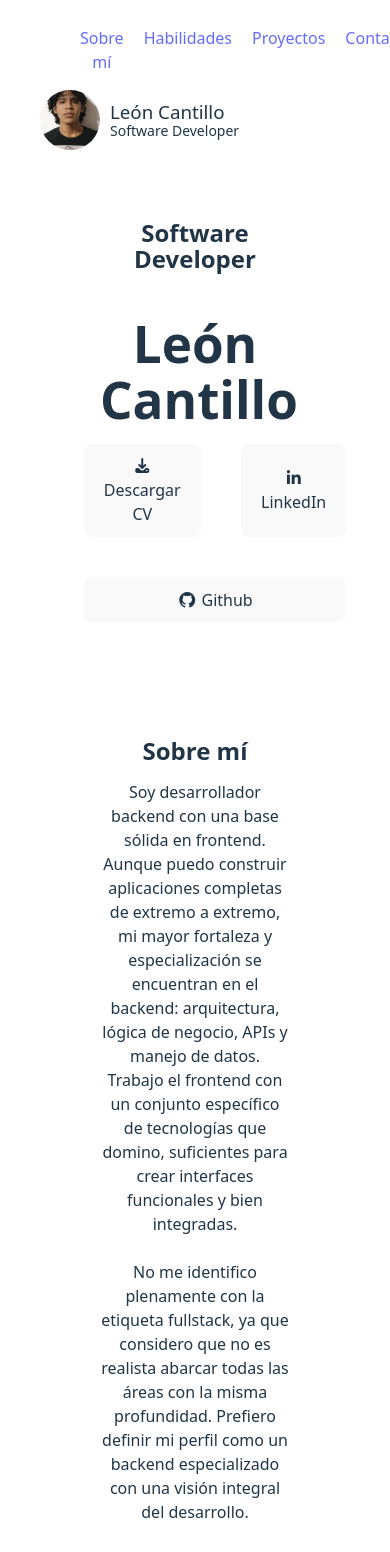
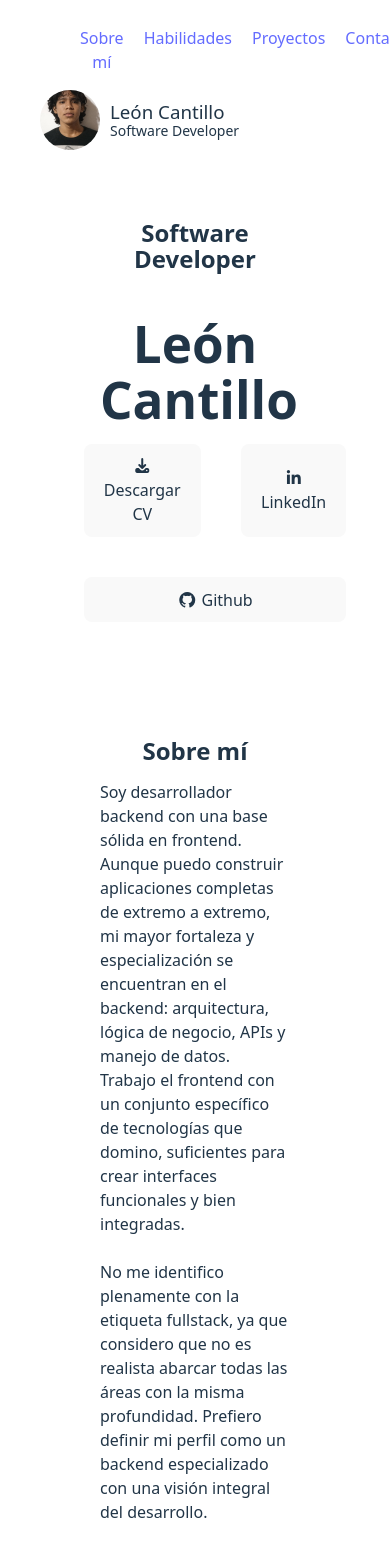
Before and after one commit to leoncantillo/portfolio, a React (Vite) app: page / in a window 390 px wide. Shown: the top 1552 px of the page. Built offline with nearby package versions, Linux system fonts and the light colour scheme.

Commit message:
[ADD] Section about me styles.

```diff
--- a/src/pages/Introduction.jsx
+++ b/src/pages/Introduction.jsx
@@ -2,6 +2,7 @@ import Header from "../components/Header";
 import Layout from "../components/Layout";
 import './../styles/introduction.scss';
 import './../styles/section_hero.scss';
+import './../styles/section_about.scss';
 
 const Introduction = () => {
   return (
@@ -39,7 +40,7 @@ const Introduction = () => {
         <Layout>
           <div className="about__container">
             <div className="about__info">
-          <h2 className="about__title">Sobre mí</h2>
+              <h2 className="about__title">Sobre mí</h2>
               <p className="about__description">
                 Soy desarrollador backend con una base sólida en frontend. Aunque puedo construir aplicaciones completas de extremo a extremo, mi mayor fortaleza y especialización se encuentran en el backend: arquitectura, lógica de negocio, APIs y manejo de datos. Trabajo el frontend con un conjunto específico de tecnologías que domino, suficientes para crear interfaces funcionales y bien integradas.
                 <br /><br />
--- /dev/null
+++ b/src/styles/section_about.scss
@@ -0,0 +1,16 @@
+.about__container {
+    display: grid;
+        grid-template-columns: auto auto;
+
+    .about__description {
+        text-align: left;
+    }
+}
+
+/* Tablet */
+@media (max-width: 768px) {
+    .about__container {
+        grid-template-columns: auto;
+        gap: 40px;
+    }
+}
```
